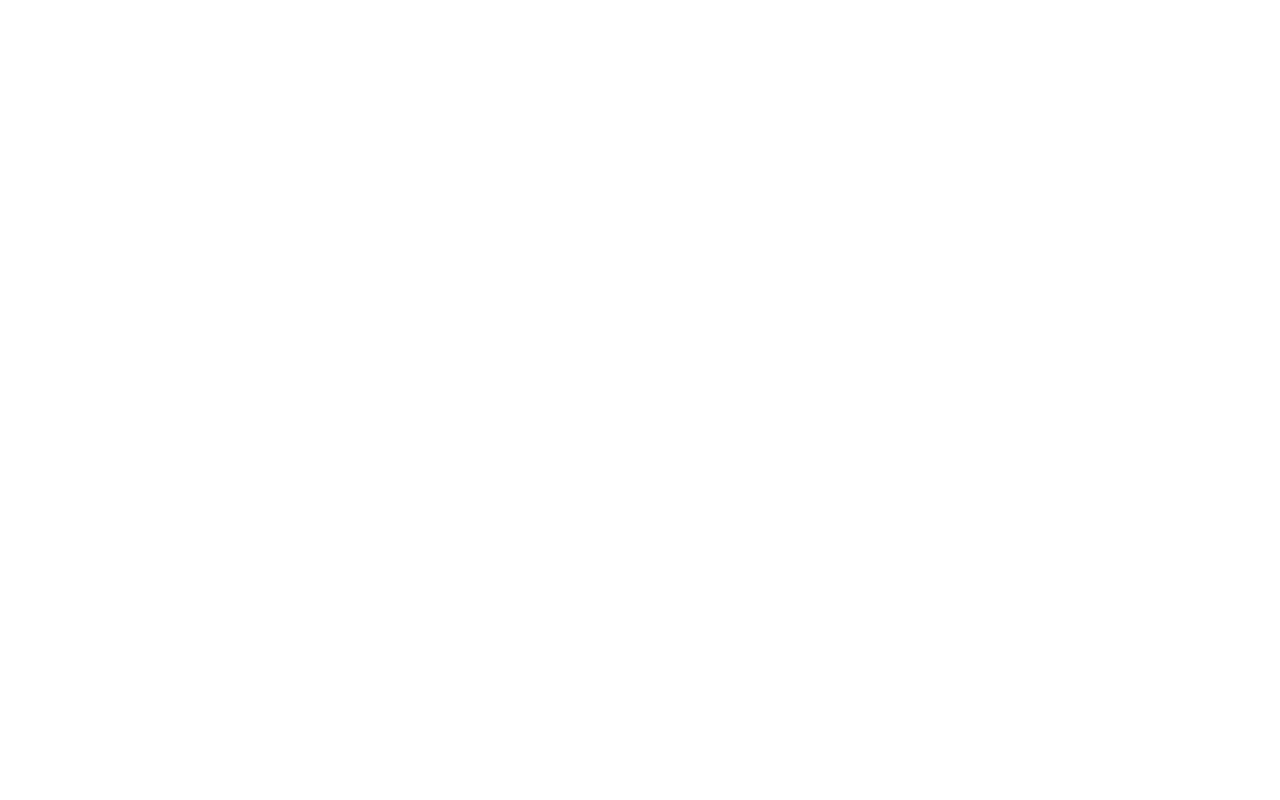
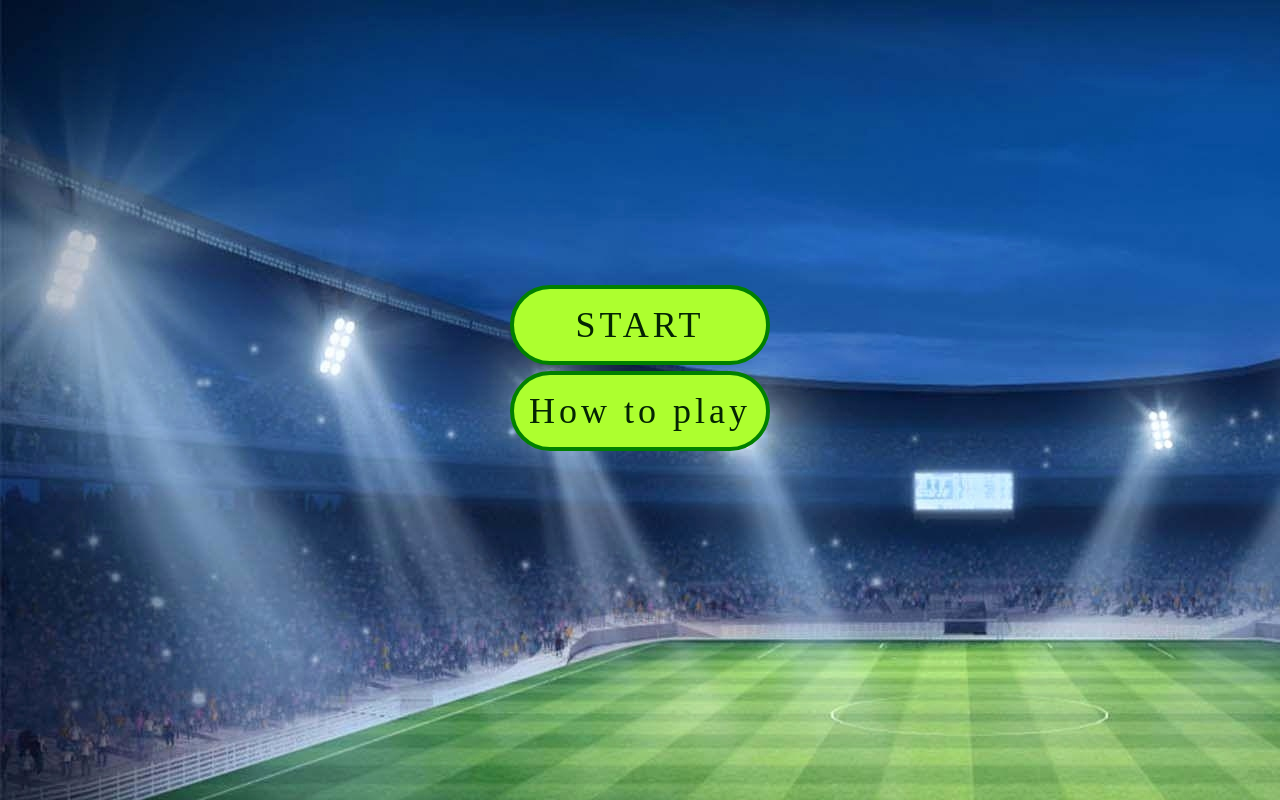
Before and after one commit to dubstabber/SoccerCardGame, a website: page index.html in a window 1280 px wide. Drawn offline with Linux system fonts and the light colour scheme.

Commit message:
Add main menu buttons

```diff
--- a/index.html
+++ b/index.html
@@ -4,9 +4,15 @@
         <meta charset="UTF-8">
         <meta name="viewport" content="width=device-width, initial-scale=1.0">
         <title>Soccer Card Game</title>
-    <script src="./src/index.js"></script>
+        <link rel="stylesheet" href="styles.css">
     </head>
     <body>
-    <div class="board"></div>
+        <div class="container">
+            <div class="board">
+                <div class="board__btn">START</div>
+                <div class="board__btn">How to play</div>
+            </div>
+        </div>
+        <script src="./src/index.js"></script>
     </body>
 </html>
--- /dev/null
+++ b/sass/menu.scss
@@ -0,0 +1,39 @@
+body {
+    background-image: url('./img/soccer-bg.jpg');
+    //height: 90%;
+}
+
+.container {
+    height: 90vh;
+    display:flex;
+    justify-content: center;
+    align-items: center;
+}
+
+.board {
+    display:flex;
+    justify-content: center;
+    flex-direction: column;
+
+    box-sizing: border-box;
+
+    &__header {
+
+    }
+
+    &__btn {
+        margin: 3px;
+        background-color: greenyellow;
+        padding: 15px;
+        border: 4px solid green;
+        border-radius: 70px;
+        font-size: 36px;
+        color: rgb(4, 36, 3);
+        text-align: center;
+        letter-spacing: 4px;
+
+        &:hover {
+            background-color: green;
+        }
+    }
+}
```
Also changed, not shown: package.json (+8 -2 lines), img/soccer-bg.jpg (added), main.css (deleted), styles.css (added), 2 other files. Lines whose indentation alone changed are shown as unchanged.
